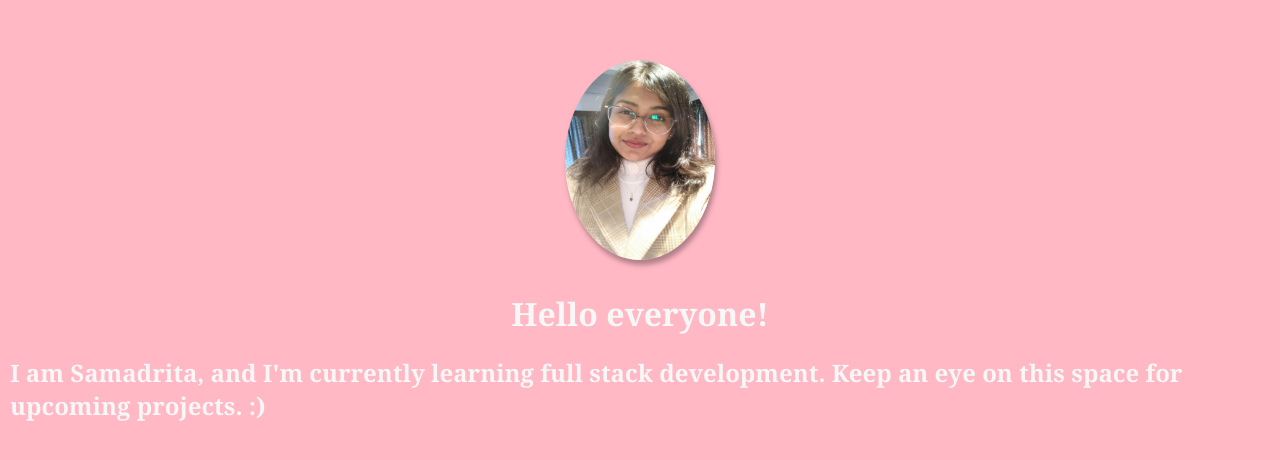
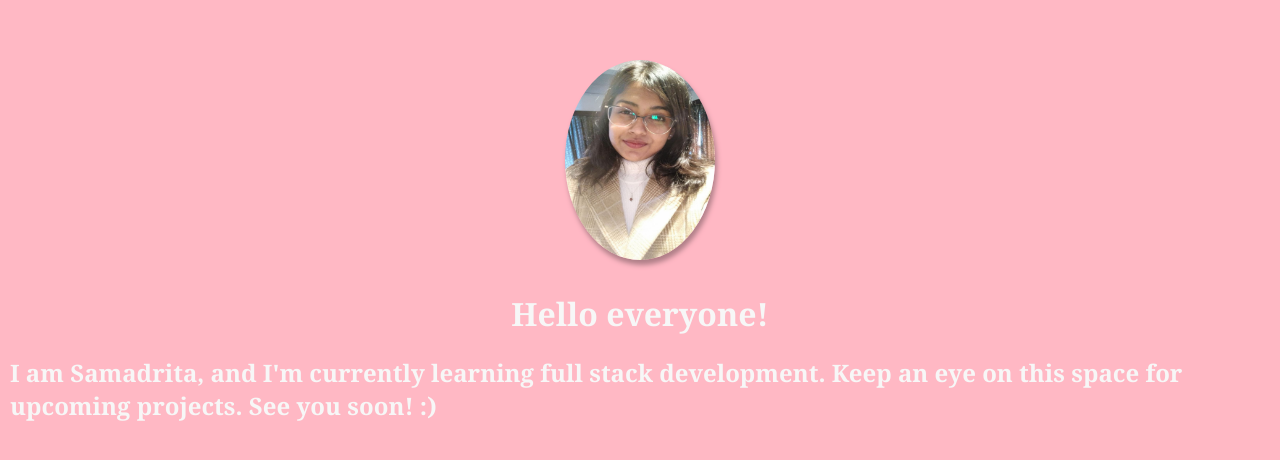
Before and after one commit to sam065/samadrita.netlify.com, a plain HTML site: page index.html in a window 1280 px wide. Shown: the part 144-604 px from the top of the page. Drawn offline with Linux system fonts and the light colour scheme.

Commit message:
fixed message

```diff
--- a/index.html
+++ b/index.html
@@ -14,7 +14,7 @@
 
         <h1><center>Hello everyone!</center></h1>
 
-         <h2>I am Samadrita, and I'm currently learning full stack development. Keep an eye on this space for upcoming projects. :)</h2>
+         <h2>I am Samadrita, and I'm currently learning full stack development. Keep an eye on this space for upcoming projects. See you soon! :)</h2>
 </div>
 </header>
 </body>
```
